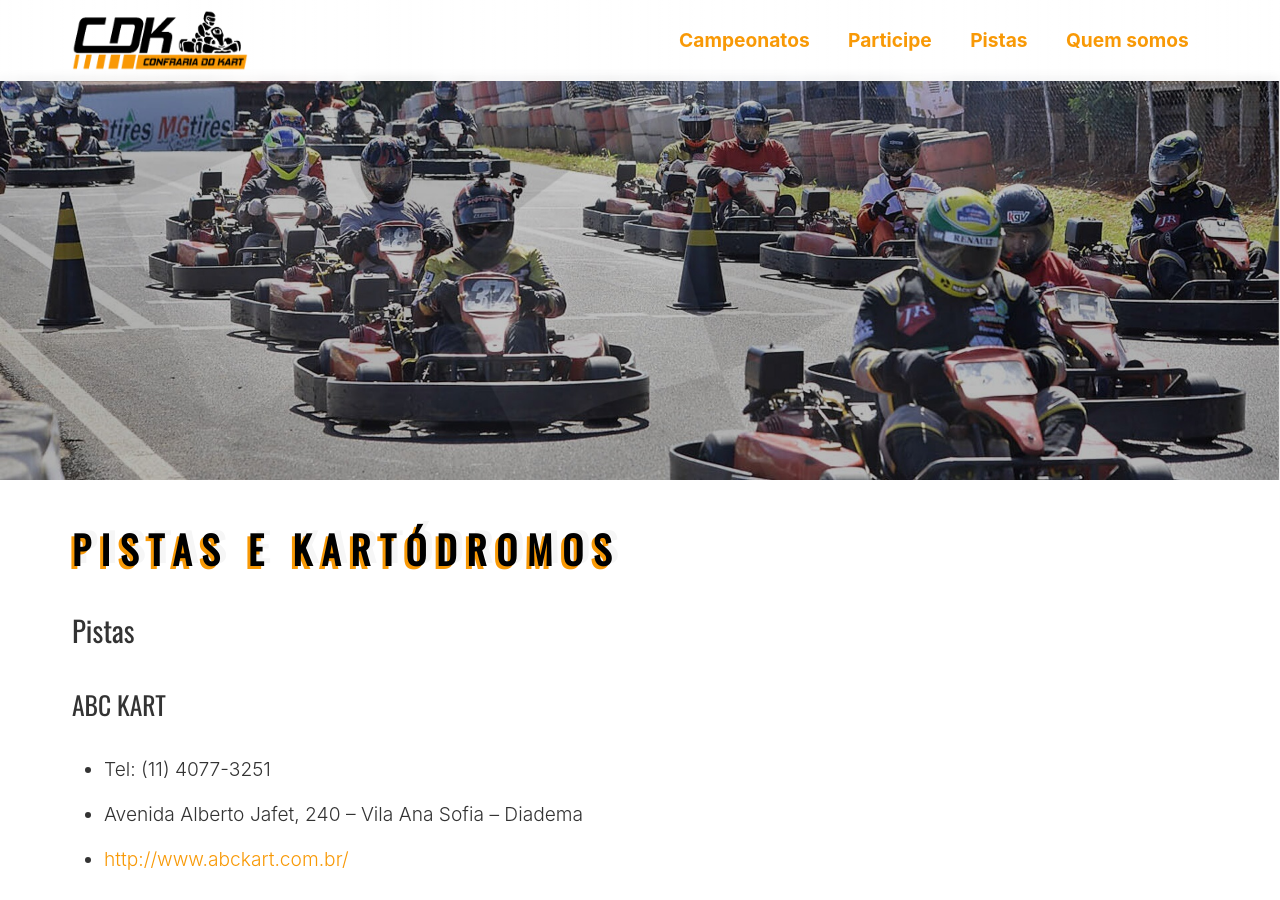
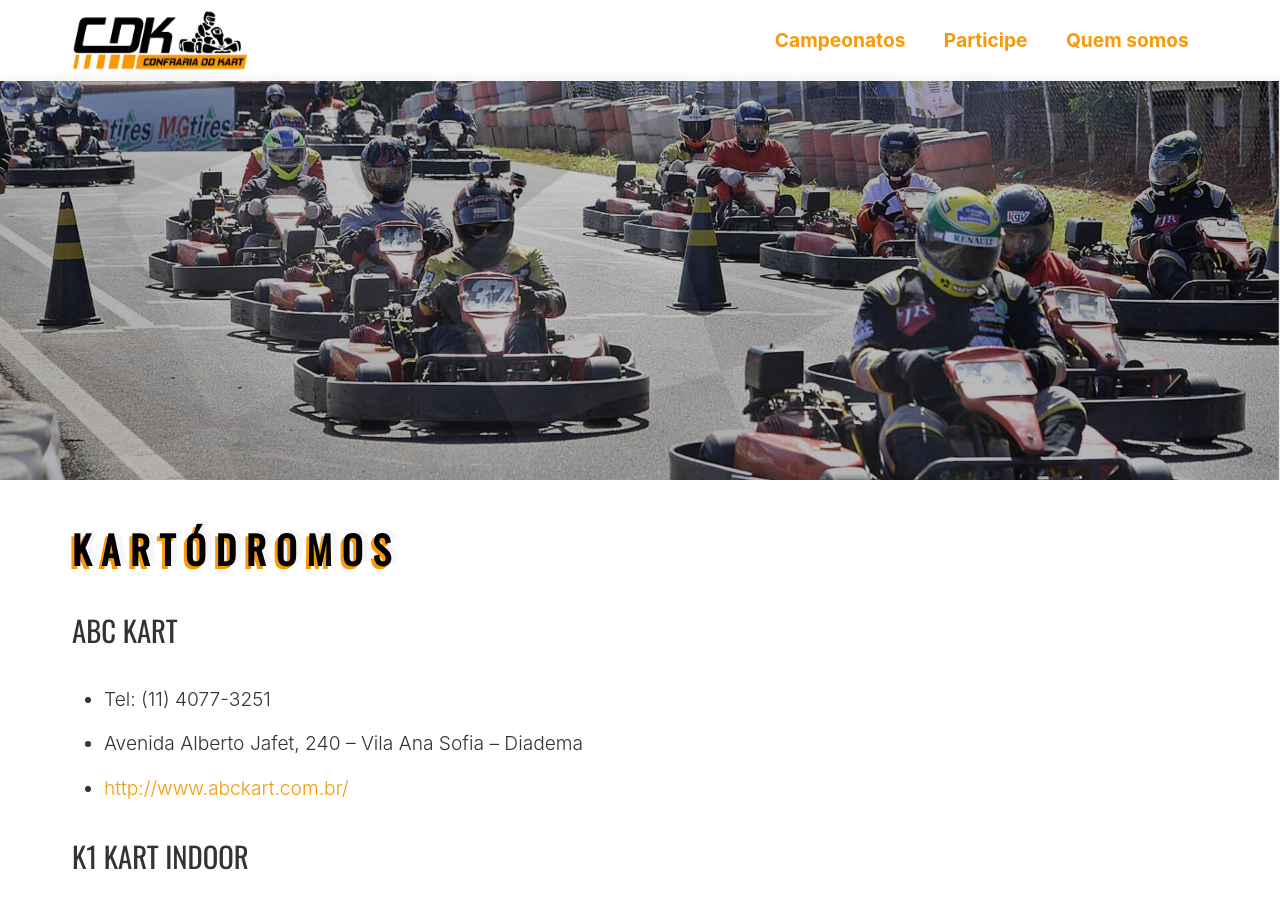
Before and after one commit to ConfrariaDoKart/confrariadokart.github.io, a Jekyll site: the page built from kartodromos.md, in a window 1280 px wide and 900 px high. Built offline with Jekyll 4.4.1, drawn with Linux system fonts in a browser that asks for light colours.

Commit message:
Página de pistas ocultada

```diff
--- a/pistas.md
+++ b/kartodromos.md
@@ -1,90 +1,84 @@
 ---
-title: Pistas e kartódromos
+title: Kartódromos
 position: 1
 image: "/img/largada.jpg"
-menu-title: Pistas
 ---
 
-## Pistas
-
-### ABC KART
+## ABC KART
 
 - Tel: (11) 4077-3251
 - Avenida Alberto Jafet, 240 – Vila Ana Sofia – Diadema
 - [http://www.abckart.com.br/](http://www.abckart.com.br/)
 
-### K1 KART INDOOR
+## K1 KART INDOOR
 
 - Av. Benjamin Harris Hunnicutt, 3250 – Vila Rios Guarulhos – SP
 - Estacionamento coberto do supermercado Sonda
 - [http://www.k1kartindoor.com.br/](http://www.k1kartindoor.com.br/)
 
-### INTERKART
+## INTERKART
 
 - Tel: (11) 5671-0454
 - Avenida Interlagos, 2255
 - Estacionamento coberto do Shopping Interlagos
 
-### KART PREMIUM ABC
+## KART PREMIUM ABC
 
 - Tel: (11) 4977-9070
 - Av. dos Estados, 8000 – Santo André
 - Estacionamento do Auto Shopping Global
 - [http://www.kartpremiumabc.com.br/](http://www.kartpremiumabc.com.br/)
 
-### PIT STOP KART
+## PIT STOP KART
 
 - Tel: (11) 2302-1001/2717-5060
 - Av. Prof. Luiz Inácio de Anhaia Melo, 3500 – Vila Prudente
 - [http://www.pitstopkart.com.br/](http://www.pitstopkart.com.br/)
 
-### SP KART
+## SP KART
 
 - Tel: (11) 3726-7290
 - Rua Santa Rosa Júnior, 283 – Butantã
 - [http://www.spdiversoes.com.br/](http://www.spdiversoes.com.br/)
 
-### PLANET KART
+## PLANET KART
 
 - Tel: (11) 6422-3186
 - Rodovia Fernão Dias, km 89,7 – Guarulhos (sentido São Paulo-interior)
 - [http://www.planetakart.com.br/](http://www.planetakart.com.br/)
 
-### SPEED HUNTERS
+## SPEED HUNTERS
 
 - Tel: (11) 4125-5975
 - Av. Pereira Barreto, 1500 – São Bernardo do Campo
 - Estacionamento coberto do supermercado Sonda
 - [http://www.indoorkart.com.br/](http://www.indoorkart.com.br/)
 
-
-## Kartódromos
-
-### KARTÓDROMO ALDEIA DA SERRA
+## KARTÓDROMO ALDEIA DA SERRA
 
 - Tel/Fax: (11) 4619-4682
 - Estrada Dr. Yoshiro Takaoka, 88 Jandira – SP
 - [http://www.kartodromoaldeiadaserra.com.br/](http://www.kartodromoaldeiadaserra.com.br/)
 
-### KARTÓDROMO INTERNACIONAL GRANJA VIANA
+## KARTÓDROMO INTERNACIONAL GRANJA VIANA
 
 - Tel: (11) 4702-5055
 - Rua Dr. Tomas Sepe, 443 Cotia – SP
 - [http://www.kartodromogranjaviana.com.br/](http://www.kartodromoaldeiadaserra.com.br/)
 
-### KARTÓDROMO DE ATIBAIA
+## KARTÓDROMO DE ATIBAIA
 
 - Tel: (11) 5671-0454
 - Avenida Interlagos, 2255
 - Estacionamento coberto do Shopping Interlagos
 
-### KARTÓDROMO MMOA – Nova Odessa
+## KARTÓDROMO MMOA – Nova Odessa
 
 - Tel: (19) 9706-0817
 - Rod. Anhangüera, Km 116 Nova Odessa – SP
 - [http://www.kartodromommoa.com.br/](http://www.kartodromommoa.com.br/)
 
-### KARTÓDROMO INTERNACIONAL SAN MARINO
+## KARTÓDROMO INTERNACIONAL SAN MARINO
 
 - Tel: (19) 3209-0910 / (19) 9119-9895
 - Rua Armando Botasso, 1200 Paulínia – SP
```
